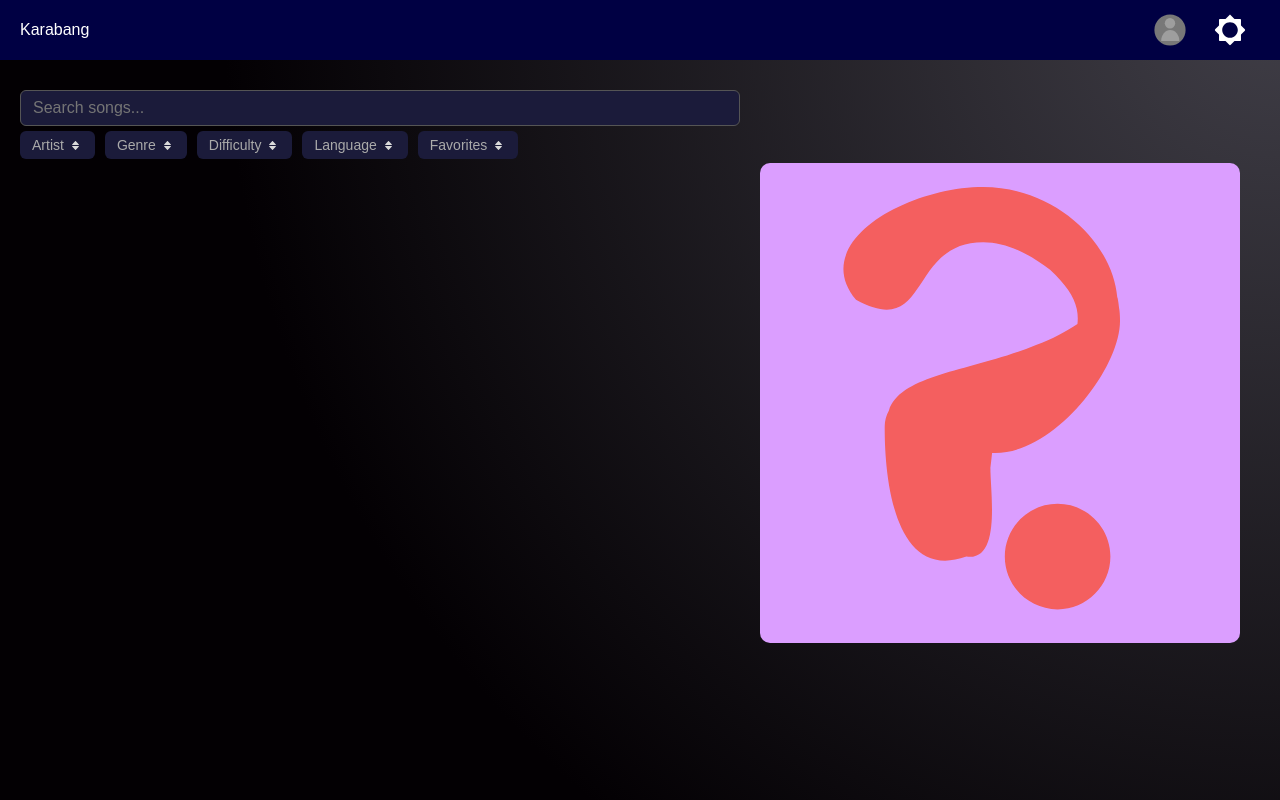
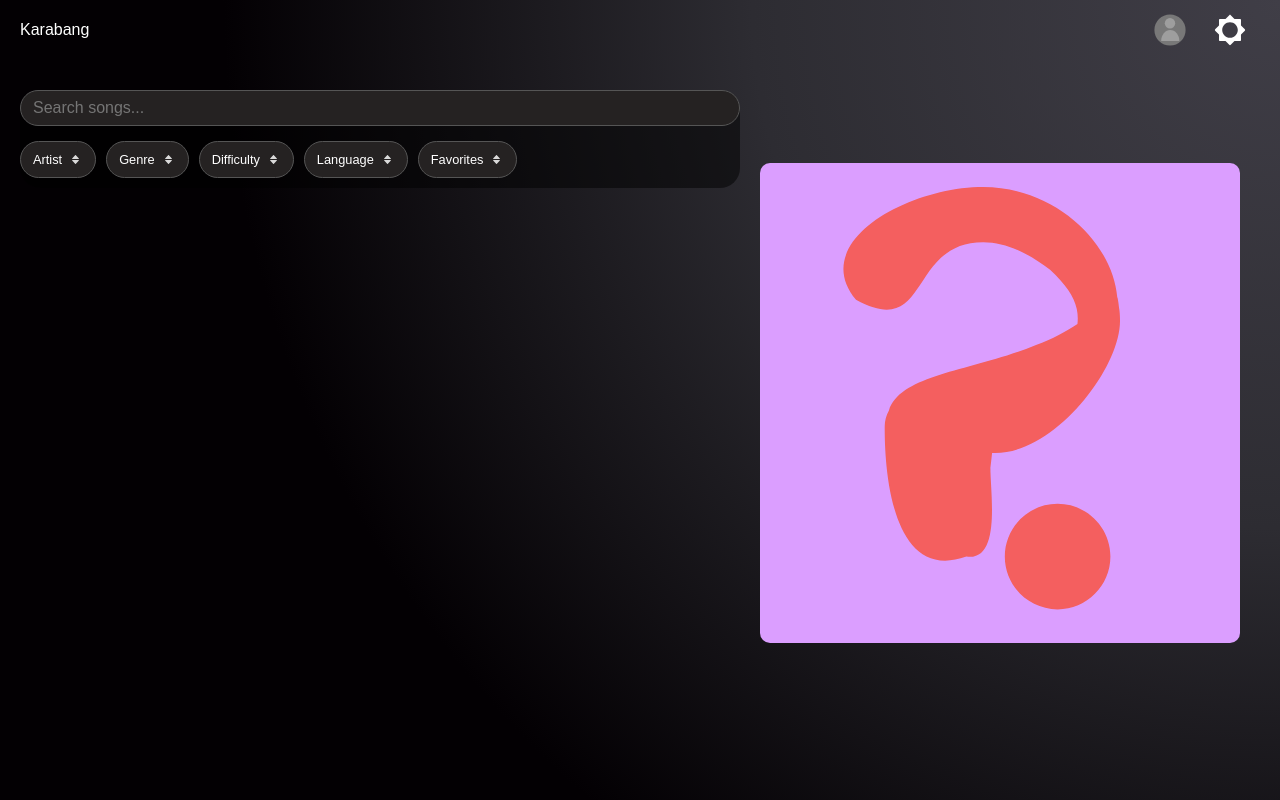
Before and after one commit to habibazaraei/karabang-seniorproject, a plain HTML site: page src/main/resources/templates/SongSelection.html in a window 1280 px wide. Drawn offline with Linux system fonts and the light colour scheme; files that its build step writes are made by us from their sources; no server answers.

Commit message:
made the UI better

```diff
--- a/src/main/resources/static/CSS/SongSelection.css
+++ b/src/main/resources/static/CSS/SongSelection.css
@@ -11,9 +11,15 @@ body {
   color: white;
   display: flex;
   flex-direction: column;
-  background: radial-gradient(circle at top right, #403e47, #030003 70%);
+  /*background: radial-gradient(circle at top right, #403e47, #030003 70%); */
+  background: radial-gradient(circle at top right, #403e47, #2d2c32,#030003 70%);
 }
-
+/* logo temp*/
+#webLogo {
+  color: #FFFFFF;
+  font-family: 'Futura', sans-serif;
+  font-size: 1em;
+}
 /* container */
 #songList {
   width: 100%;
@@ -69,9 +75,11 @@ body {
   box-shadow: none;
   border-color: transparent;
 }
-
+.songCard.pop {
+  border: 0.2em solid red;
+}
 .songCard.rock {
-  border: 0.1em solid purple;
+  border: 0.2em solid purple;
 }
 /* track selection like cards */
 
@@ -140,7 +148,6 @@ body {
           2px -2px 0 #ebebeb,
           -2px 2px 0 #ebebeb,
           2px 2px 0 #ebebeb;
-
 }
 
 /* bottom half */
@@ -148,7 +155,6 @@ body {
 .songBottom {
   padding: 0 12px;
   font-size: clamp(10px, 0.8vw, 16px);
-  color: #fff;
   background: #e94c4c;
   display: flex;
   align-items: center;
@@ -167,6 +173,7 @@ body {
   white-space: nowrap;
   margin-right: 12px;
   display: block;
+  color: #FFFFFF;
 }
 
 /* right group: difficulty, language, genre */
@@ -192,7 +199,7 @@ body {
   padding: 2px 8px;
   border-radius: 50% / 50%;
   font-size: clamp(9px, 0.7vw, 13px);
-
+  color: #FFFFFF;
   display: flex;
   align-items: center;
   justify-content: center;
@@ -218,12 +225,12 @@ body {
 }
 .songBottom.pop {
   background: url('../images/red_background_2.svg');
-  background-size: contain;
+  background-size: cover;
+
 }
 .songBottom.rock {
   background: url('../images/purple_background.svg');
-  background-size: contain;
-  border-color: #920A65;
+  background-size: cover;
 }
 /* invisible hover zones for scrolling */
 .scrollZone {
@@ -249,11 +256,12 @@ body {
   width: 100%;
   display: flex;
   padding: 10px 20px;
-  background: #000043;
   z-index: 1000;
   height: 60px;
   box-sizing: border-box;
   align-items: center;
+  background-size: contain;
+
 }
 #rightButtons {
   margin-left: auto;
@@ -296,28 +304,31 @@ body {
 #categoryBar {
   display: flex;
   gap: 10px;
-  margin: 0 0 20px 0;
+  padding-top: 10px;
+  padding-bottom: 10px;
   justify-content: flex-start;
+  border-radius: 20px;
 }
 
 .categoryButton {
-  padding: 6px 12px;
-  border-radius: 6px;
-  border: none;
-  background: #1b1b3a;
-  color: #aaa;
-  cursor: pointer;
+  padding: clamp(6px, 1vw, 10px) clamp(6px, 1.5vw, 12px);
+  font-size: clamp(10px, 1vw, 14px);
+  border-radius: clamp(10px, 2vw, 40px);
+
+  background: #252222;
+  color: #ffffff;
+  border: 1px solid #555;
   display: inline-flex;
   align-items: center;
-  gap: 4px;
-  font-size: 14px;
+  gap: clamp(2px, 0.5vw, 6px);
+  flex-wrap: wrap-reverse;
 }
 .categoryButton .sortIcon {
-  width: 15px;
-  height: 15px;
+  width: clamp(15px, 1vw, 20px);
+  height: clamp(15px, 1vw, 20px);
 }
 .categoryButton:hover {
-  background: #2a2a55;
+  background: #7c7c7c;
   color: white;
 }
 /* Search Field */
@@ -326,19 +337,18 @@ body {
   width: 100%;
   max-width: none;
   padding: 8px 12px;
-  border-radius: 6px;
+  border-radius: 999px;
   border: 1px solid #555;
-  background: #1b1b3a;
   color: white;
   font-size: 1rem;
   box-sizing: border-box;
   outline: none;
+  background: #252222;
 }
 
 /* Focus effect */
 #searchField:focus {
-  border-color: #e94c4c;
-  background: #2a2a55;
+  background: #282424;
 }
 /* Main Screen */
 #mainLayout {
@@ -348,6 +358,7 @@ body {
   height: calc(100% - 60px);
   margin-top: 60px;
   overflow: hidden;
+
 }
 /* LEFT SIDE */
 #leftPanel {
@@ -364,6 +375,10 @@ body {
   display: flex;
   flex-direction: column;
   gap: 5px;
+  border: 1.0em black;
+  background: rgba(0, 0, 0, 0.5);
+  border-radius: 20px;
+
 }
 /* RIGHT SIDE */
 #rightPanel {
```
Also changed, not shown: src/main/resources/static/images/purple_background.svg, src/main/resources/static/images/top_settings_background.svg (added).
